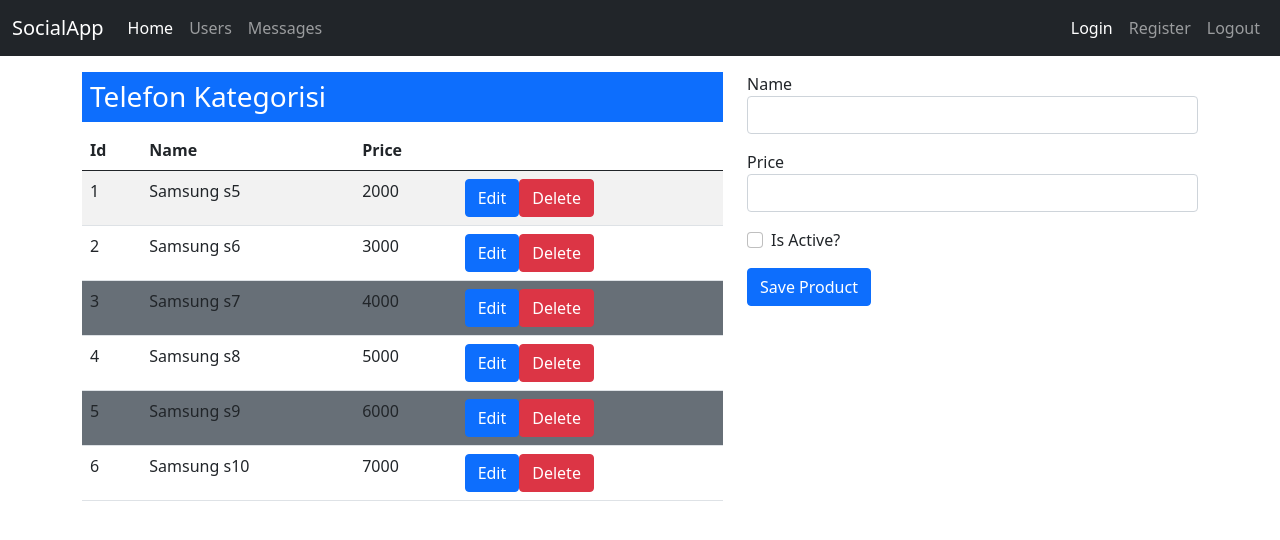
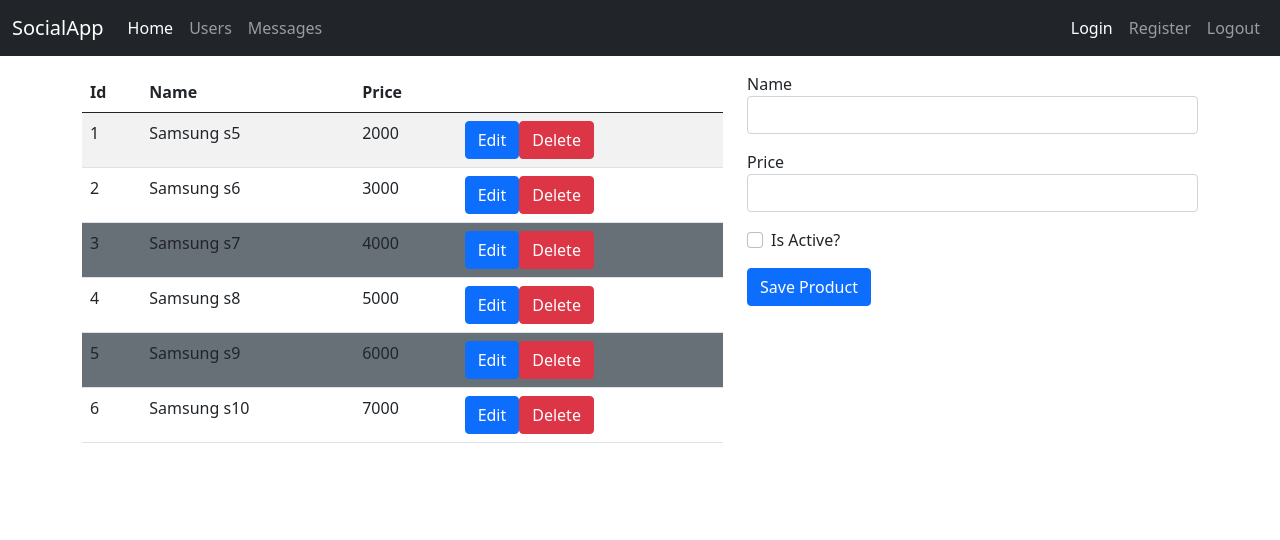
Before and after one commit to sefauzunoglu/Angular-Test, an Angular app: page / in a window 1280 px wide. Shown: the top 540 px of the page. Built offline with nearby package versions, Linux system fonts and the light colour scheme.

Commit message:
servis ile calismak

```diff
--- a/src/app/model.ts
+++ b/src/app/model.ts
@@ -1,22 +1,14 @@
 export class Model {
-  categoryName: string;
   products: Array<Product>;
 
   constructor() {
-    this.categoryName = "Telefon";
     this.products = [
-      new Product(1, "Samsung s5", 2000, true),
-      new Product(2, "Samsung s6", 3000, true),
-      new Product(3, "Samsung s7", 4000, false),
-      new Product(4, "Samsung s8", 5000, true),
-      new Product(5, "Samsung s9", 6000, false),
-      new Product(6, "Samsung s10", 7000, true)
-
-      // { id: 1, name: "Samsung S5", price: 2000, isActive: true },
-      // { id: 2, name: "Samsung S6", price: 3000, isActive: false },
-      // { id: 3, name: "Samsung S7", price: 4000, isActive: true },
-      // { id: 4, name: "Samsung S8", price: 5000, isActive: false },
-      // { id: 5, name: "Samsung S9", price: 6000, isActive: true },
+      new Product(1, "Samsung s5", "2000", true),
+      new Product(2, "Samsung s6", "3000", true),
+      new Product(3, "Samsung s7", "4000", false),
+      new Product(4, "Samsung s8", "5000", true),
+      new Product(5, "Samsung s9", "6000", false),
+      new Product(6, "Samsung s10", "7000", true)
     ];
   }
 }
@@ -26,10 +18,10 @@
 export class Product {
   id !: number;
   name !: string;
-  price !: number;
+  price !: string;
   isActive !: boolean;
 
-  constructor(id: number, name: string, price: number, isActive: boolean) {
+  constructor(id: number, name: string, price: string, isActive: boolean) {
     this.id = id;
     this.name = name;
     this.price = price;
--- a/src/app/product-form/product-form.component.html
+++ b/src/app/product-form/product-form.component.html
@@ -5,7 +5,7 @@
   </div>
   <div class="mb-3">
     <label for="price">Price</label>
-    <input #price type="text" class="form-control" name="price">
+    <input #price type="number" class="form-control" name="price">
   </div>
   <div class="mb-3 form-check">
     <input #isactive type="checkbox" class="form-check-input" id="isActive">
--- a/src/app/product-form/product-form.component.ts
+++ b/src/app/product-form/product-form.component.ts
@@ -1,4 +1,6 @@
 import { Component, OnInit } from '@angular/core';
+import { Product } from '../model';
+import { ProductService } from '../product.service';
 
 @Component({
   selector: 'product-form',
@@ -7,7 +9,9 @@
 })
 export class ProductFormComponent implements OnInit {
 
-  constructor() { }
+  // işte şimdi inject işlemi yapmamız gerekiyor.
+
+  constructor(private productService: ProductService) { }
 
   ngOnInit(): void {
   }
@@ -16,5 +20,8 @@
     console.log(name);
     console.log(price);
     console.log(isactive);
+
+    const p = new Product(this.productService.getProducts().length + 1, name, price, isactive);
+    this.productService.addProduct(p);
   }
 }
--- /dev/null
+++ b/src/app/product.service.ts
@@ -0,0 +1,21 @@
+import { Injectable } from '@angular/core';
+import { Model, Product } from './model';
+
+@Injectable({
+  providedIn: 'root'
+})
+
+export class ProductService {
+
+  model = new Model();
+
+  constructor() { }
+
+  getProducts() {
+    return this.model.products;
+  }
+
+  addProduct(product: Product) {
+    this.model.products.push(product); // liste üzerine eleman ekleyecek metod bu
+  }
+}
--- a/src/app/products/products.component.html
+++ b/src/app/products/products.component.html
@@ -1,5 +1,3 @@
-<h3 class="bg-primary text-white p-2">{{getCatName()}} Kategorisi</h3>
-
 <table class="table table-border table-striped">
 
   <thead>
@@ -12,7 +10,7 @@
   </thead>
 
   <tbody>
-    <tr *ngFor="let p of getProducts()" [class.bg-secondary]="p.isActive == false">
+    <tr *ngFor="let p of products" [class.bg-secondary]="p.isActive == false">
       <!-- tr nin classına bg-secondary'i ekleyeceğiz ancak hangi durumda o an ulaşmış olduğumuz p objesinin isActive alanı eğer false ise -->
       <td>{{p.id}}</td>
       <td>{{p.name}}</td>
--- a/src/app/products/products.component.ts
+++ b/src/app/products/products.component.ts
@@ -1,28 +1,22 @@
 import { Component, OnInit } from '@angular/core';
-import { Model } from '../model';
+import { Model, Product } from '../model';
+import { ProductService } from '../product.service';
 
 @Component({
   selector: 'products',
   templateUrl: './products.component.html',
   styleUrls: ['./products.component.css']
 })
+
+// artık bir productservise ihtiyaç duyuyor.
 export class ProductsComponent implements OnInit {
 
-  constructor() { }
+  products !: Product[];
 
-  ngOnInit(): void {
-  }
+  constructor(private productService: ProductService) { }
 
-  model = new Model();
-
-  // model bilgisi içerisindeki bilgilere ulaşmak için ise;
-
-  getCatName() {
-    return this.model.categoryName;
-  }
-
-  getProducts() {
-    return this.model.products;
+  ngOnInit(): void { // bu metot constructordan sonra çalışan bir yapı. constructor içinde önce product servisi inject ediyoruz ve inject ettikten sonra ngOnInit() metodu çalışıyor ve ilgili component, tanımlamış olduğumuz product listesinin içerisini servis üzerinden dolduruyor. Yani constructor çalışsın nesnelerimiz bize gelsin ve nesne geldikten sonra o nesneyi kullanmaya başlayalım şeklinde ngOnInit()'i kullanabiliyoruz.
+    this.products = this.productService.getProducts();
   }
 
 }
```
Also changed, not shown: 1 other file (tests, documents, lock files or other folders).
